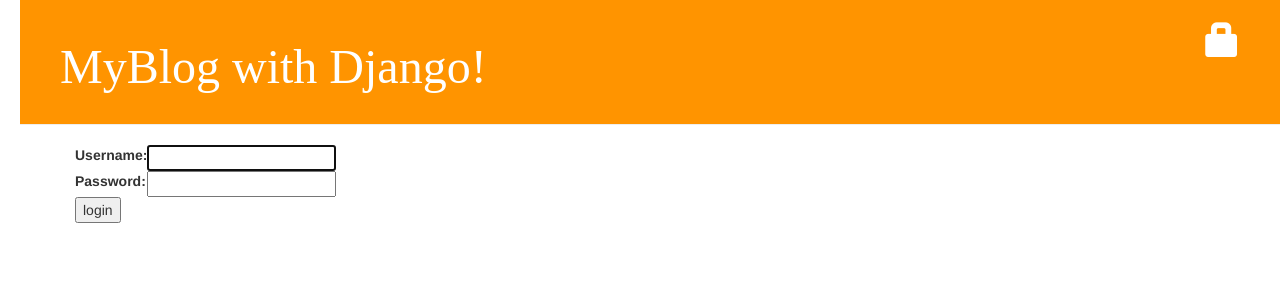
After one commit to bamuhrez/myBlog, a Django app: page /accounts/login/ in a window 1280 px wide. The commit adds this page. Shown: the top 300 px of the page. Run offline with Django 3.2, Linux system fonts and the light colour scheme; some libraries are stand-ins or nearby versions.

Commit message:
Added authentication for users to manage blogs

```diff
--- a/blog/templates/blog/base.html
+++ b/blog/templates/blog/base.html
@@ -15,10 +15,20 @@
 
             <a href="{% url 'post_draft_list' %}" class="top-menu"><span class="glyphicon glyphicon-edit"></span></a>
 
+            <p class="top-menu">Hello {{ user.username }}<small>(<a href="{% url 'django.contrib.auth.views.logout' %}">Log out</a>)
+
+        {% else %}
+
+            <a href="{% url 'django.contrib.auth.views.login' %}" class="top-menu"><span class="glyphicon glyphicon-lock"></span></a>
         {% endif %}
 
-        <h1><a href="/">MyBlog with Django!</a></h1>
+        <h1><a href="{% url 'blog.views.post_list' %}">MyBlog with Django!</a></h1>
+
     </div>
+
+
+
+
     <div class="content container">
         <div class="row">
             <div class="col-md-8">
--- /dev/null
+++ b/blog/templates/registration/login.html
@@ -0,0 +1,26 @@
+{% extends "blog/base.html" %}
+
+{% block bloglst %}
+
+{% if form.errors %}
+<p>Your username and password didn't match. Please try again.</p>
+{% endif %}
+
+<form method="post" action="{% url 'django.contrib.auth.views.login' %}">
+{% csrf_token %}
+<table>
+<tr>
+    <td>{{ form.username.label_tag }}</td>
+    <td>{{ form.username }}</td>
+</tr>
+<tr>
+    <td>{{ form.password.label_tag }}</td>
+    <td>{{ form.password }}</td>
+</tr>
+</table>
+
+<input type="submit" value="login" />
+<input type="hidden" name="next" value="{{ next }}" />
+</form>
+
+{% endblock %}
--- a/myBlog/settings.py
+++ b/myBlog/settings.py
@@ -15,6 +15,7 @@
 # Build paths inside the project like this: os.path.join(BASE_DIR, ...)
 BASE_DIR = os.path.dirname(os.path.dirname(os.path.abspath(__file__)))
 
+LOGIN_REDIRECT_URL = '/'
 
 # Quick-start development settings - unsuitable for production
 # See https://docs.djangoproject.com/en/1.9/howto/deployment/checklist/
--- a/myBlog/urls.py
+++ b/myBlog/urls.py
@@ -13,10 +13,14 @@
     1. Import the include() function: from django.conf.urls import url, include
     2. Add a URL to urlpatterns:  url(r'^blog/', include('blog.urls'))
 """
-from django.conf.urls import include, url
+from django.conf.urls import patterns, include, url
+
 from django.contrib import admin
+admin.autodiscover()
 
 urlpatterns = [
     url(r'^admin/', admin.site.urls),
+    url(r'^accounts/login/$', 'django.contrib.auth.views.login'),
+    url(r'^accounts/logout/$', 'django.contrib.auth.views.logout', {'next_page': '/'}),
     url(r'', include('blog.urls')),
 ]
```
Also changed, not shown: blog/views.py (+6 -3 lines).
